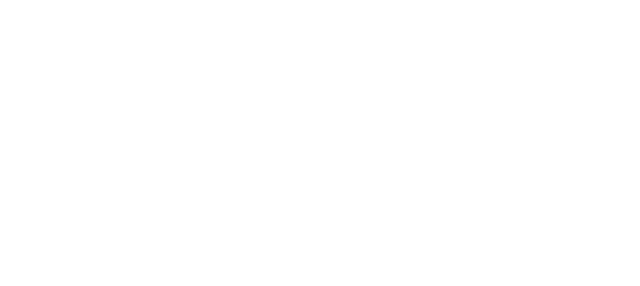
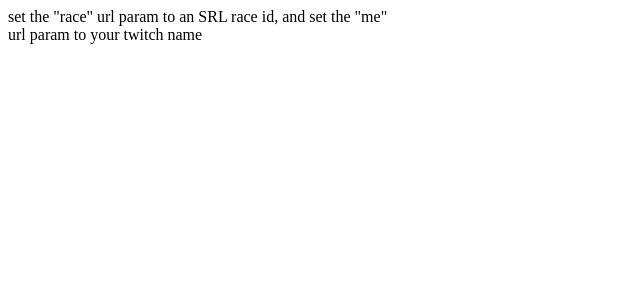
Before and after one commit to Hyphen-ated/srlRaceWatcher, a plain HTML site: page index.html in a window 1280 px wide. Shown: the whole page, without its empty margins (0-640 px from the left). Drawn offline with nearby package versions, Linux system fonts and the light colour scheme.

Commit message:
add explanatory text

```diff
--- a/index.html
+++ b/index.html
@@ -7,7 +7,7 @@
 <script type="text/javascript" src="viewer.js"></script>
 
 <div id="stream0container" class="container">
-	<div id="stream0" class="stream"></div>
+	<div id="stream0" class="stream">set the "race" url param to an SRL race id, and set the "me" url param to your twitch name</div>
 </div>
 
 <div id="stream1container" class="container">
```
